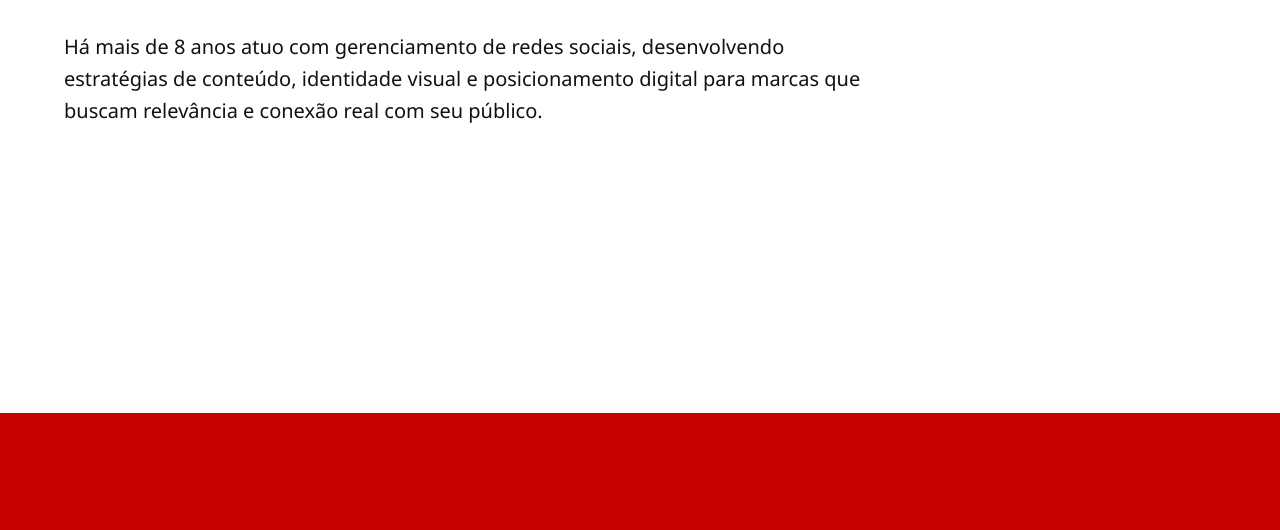
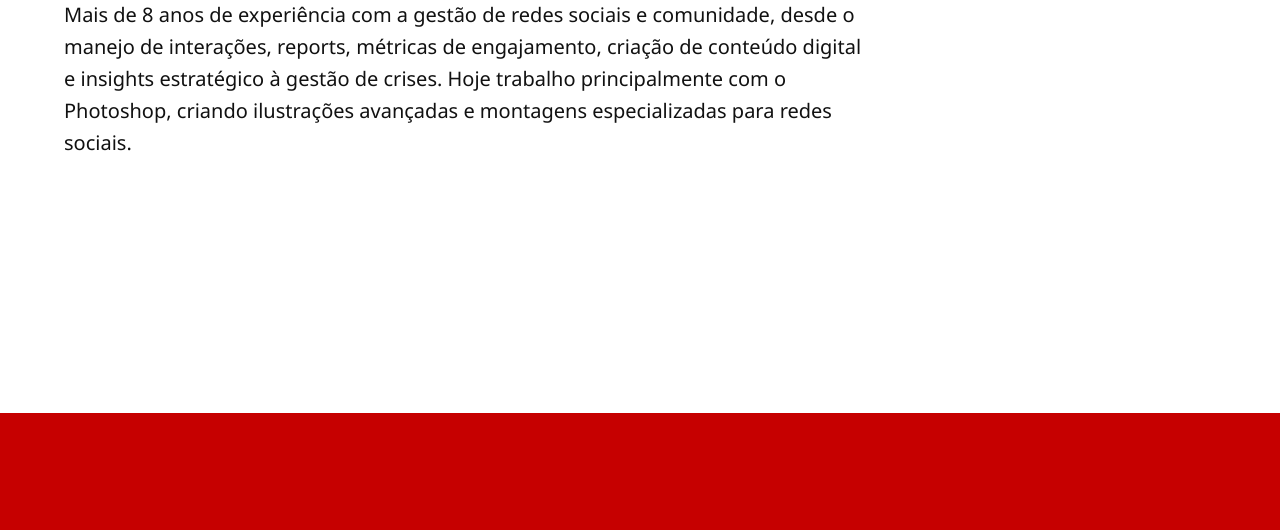
Before and after one commit to f360agencia/Portfolio-F360-Agencia, a plain HTML site: page index.html in a window 1280 px wide. Shown: the part 387-917 px from the top of the page. Drawn offline with Linux system fonts and the light colour scheme.

Commit message:
Update index.html

```diff
--- a/index.html
+++ b/index.html
@@ -184,9 +184,11 @@
 <section id="historia">
   <h1>Minha história</h1>
   <p>
-    Há mais de 8 anos atuo com gerenciamento de redes sociais, desenvolvendo
-    estratégias de conteúdo, identidade visual e posicionamento digital para
-    marcas que buscam relevância e conexão real com seu público.
+    Mais de 8 anos de experiência com a gestão de redes sociais e comunidade, desde o manejo de interações,
+    reports, métricas de engajamento, criação de conteúdo digital e insights estratégico à gestão de crises.
+
+    Hoje trabalho principalmente com o Photoshop, criando ilustrações avançadas e montagens especializadas para
+    redes sociais.
   </p>
 </section>
 
```
